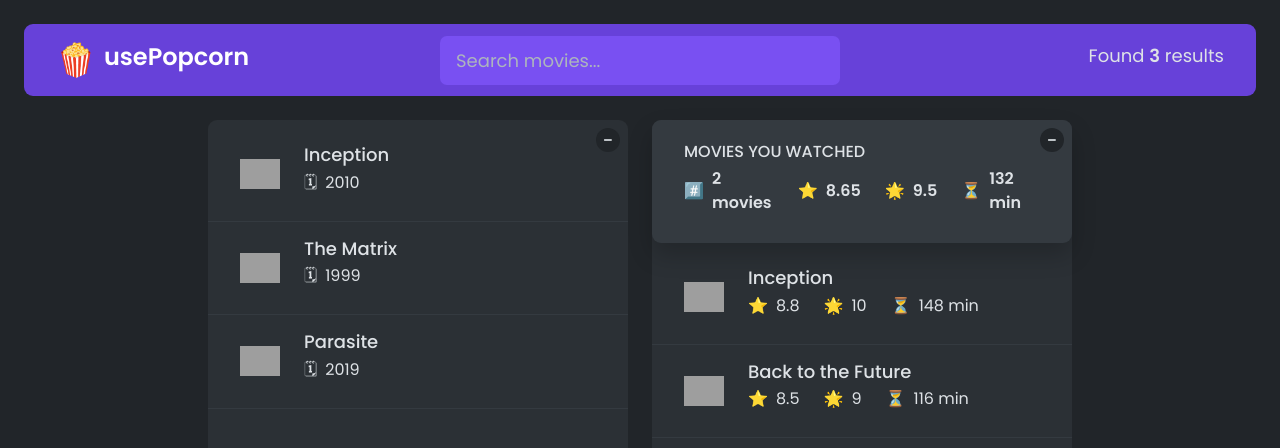
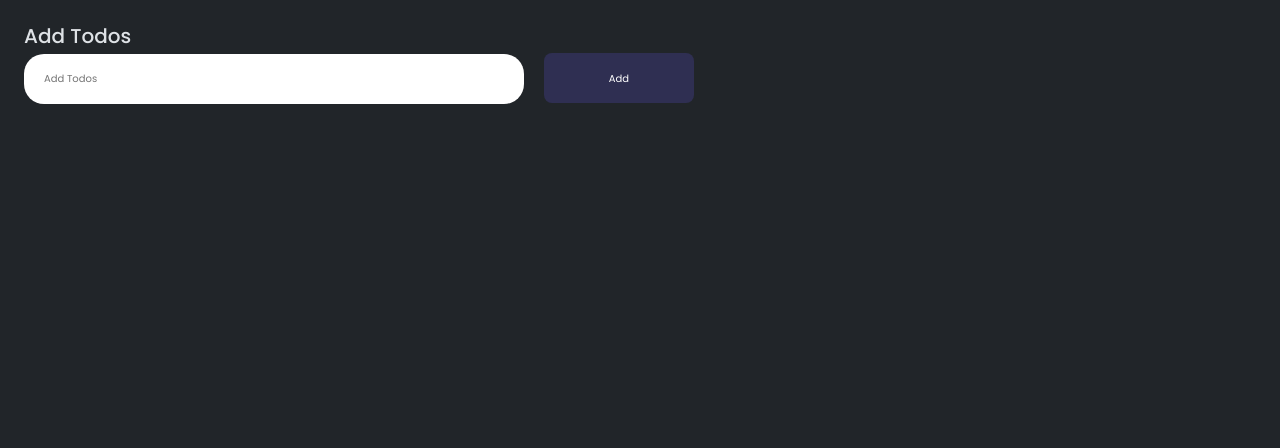
Before and after one commit to hamzazubair2713/react-projects, a React (Create React App) app: page / in a window 1280 px wide. Shown: the top 448 px of the page. Built offline with nearby package versions, Linux system fonts and the light colour scheme; grey boxes are pictures that could not be loaded; the HTML template or start-up script is replaced by a standard one.

Commit message:
adding todo with crud pending context

```diff
--- a/src/App.js
+++ b/src/App.js
@@ -9,6 +9,8 @@ import SplitBill from "./Components/splitBill/SplitBill";
 import PopCorn from "./Components/usePopcorn/PopCorn";
 import Weather from "./Components/Weather/Weather";
 import Ripple from "./Components/rippleButton/Ripple";
+import Todo from "./Components/TodoWithContext/Todo";
+import "./index.css";
 const App = () => {
   // const url = `https://api.openweathermap.org/data/2.5/weather?lat=31.4738496&lon=74.3647208&appid=9e3947b2926d9362fcfb6078c43ed83d`;
   // const url = `https://nominatim.openstreetmap.org/search?format=json&q=lahore`;
@@ -40,9 +42,10 @@ const App = () => {
 
   return (
     <>
+      <Todo />
       {/* <Ripple /> */}
       {/* <Weather /> */}
-      <PopCorn />
+      {/* <PopCorn /> */}
     </>
   );
 };
--- /dev/null
+++ b/src/Components/TodoWithContext/Todo.jsx
@@ -0,0 +1,67 @@
+import React, { useState } from "react";
+import Ripple from "../rippleButton/Ripple";
+
+const Todo = () => {
+  const [todo, setTodo] = useState([]);
+  const [value, setValue] = useState("");
+  const [checkUpdate, setCheckUpdate] = useState(false);
+  const [index, setIndex] = useState(null);
+  function handelSubmit(e) {
+    e.preventDefault();
+    if (index === null) {
+      if (!value) return;
+      setTodo((prevTodo) => [{ id: Date.now(), value }, ...prevTodo]);
+      setValue("");
+    } else {
+      setTodo((prevTodo) =>
+        prevTodo.map((elem) =>
+          elem.id === index ? { ...elem, value: value } : elem
+        )
+      );
+      setCheckUpdate(false);
+      setValue("");
+      setIndex(null);
+    }
+  }
+  function handelDelete(id) {
+    const filterData = todo.filter((elem) => elem.id !== id);
+    setTodo(filterData);
+  }
+
+  return (
+    <>
+      <form onSubmit={handelSubmit}>
+        <h2>Add Todos</h2>
+        <input
+          type="text"
+          placeholder="Add Todos"
+          value={value}
+          onChange={(e) => setValue(e.target.value)}
+        />
+        <Ripple>{!checkUpdate ? "Add" : "Save"}</Ripple>
+      </form>
+      <div className="todos-wrapper">
+        {todo?.map((elem) => (
+          <div>
+            <h3 key={elem.id}>{elem.value}</h3>
+            <h3
+              className="cursor"
+              onClick={() => {
+                setValue(elem.value);
+                setCheckUpdate(true);
+                setIndex(elem.id);
+              }}
+            >
+              Edit
+            </h3>
+            <h3 className="cursor" onClick={() => handelDelete(elem.id)}>
+              Delete
+            </h3>
+          </div>
+        ))}
+      </div>
+    </>
+  );
+};
+
+export default Todo;
--- a/src/Components/rippleButton/Ripple.jsx
+++ b/src/Components/rippleButton/Ripple.jsx
@@ -1,7 +1,7 @@
 import React, { useEffect, useState } from "react";
 import { RippleButton, RippleEffect } from "./RippleStyles";
 
-const Ripple = () => {
+const Ripple = ({ children }) => {
   const [position, setPosition] = useState({ x: -1, y: -1 });
   const [ripple, setRipple] = useState(false);
 
@@ -36,12 +36,11 @@ const Ripple = () => {
   }
   return (
     <>
-      <h1>button</h1>
       <RippleButton onClick={handelClick}>
         {ripple && (
           <RippleEffect left={position.x} top={position.y}></RippleEffect>
         )}
-        Click me
+        {children}
       </RippleButton>
     </>
   );
--- a/src/Components/rippleButton/RippleStyles.js
+++ b/src/Components/rippleButton/RippleStyles.js
@@ -12,6 +12,7 @@ export const RippleButton = styled.button`
   position: relative;
   overflow: hidden;
   z-index: 2;
+  color: #fff;
 `;
 export const Animation = keyframes`
 0%{
--- a/src/index.css
+++ b/src/index.css
@@ -91,3 +91,21 @@ h3 {
 .close:hover {
   color: #7950f2;
 } */
+input {
+  height: 50px;
+  border: none;
+  outline: none;
+  width: 500px;
+  margin-right: 20px;
+  border-radius: 20px;
+  padding: 0 20px;
+}
+.todos-wrapper {
+  margin-top: 50px;
+  display: flex;
+  flex-direction: column;
+  gap: 20px;
+}
+.cursor {
+  cursor: pointer;
+}
```
